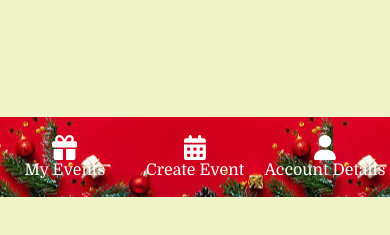
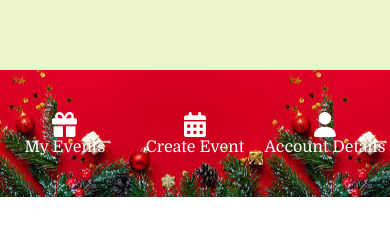
Before and after one commit to SuzBarnes/secret-santa, a React (Create React App) app: page /account-details in a window 390 px wide. Shown: the part 647-882 px from the top of the page. After the commit the page ends 844 px from the top, so only its background shows below. Built offline with nearby package versions, Linux system fonts and the light colour scheme; no server answers.

Commit message:
bottom navbar more responsive and app.js laid out using grid

```diff
--- a/src/components/App.js
+++ b/src/components/App.js
@@ -15,6 +15,7 @@ const App = () => {
     <div className="App">
       <NavBarTop />
       <NavBarBottom />
+      <div className="main">
         <Routes>
           <Route path="/" element={<MyEvents />} />
           <Route path="create-event" element={<CreateEvent />} />
@@ -24,6 +25,7 @@ const App = () => {
           <Route path="account-details" element={<AccountDetails />} />
         </Routes>
       </div>
+    </div>
   );
 };
 
--- a/src/components/NavBarBottom.js
+++ b/src/components/NavBarBottom.js
@@ -11,6 +11,7 @@ import {
 const NavBarBottom = () => {
   return (
     <div className="navbarbottom">
+      <div className="list-container">
         <ul className="navbarbottom-links">
           <li>
             <Link className="navbarbottom-link-item" to="/">
@@ -23,7 +24,10 @@ const NavBarBottom = () => {
           <li>
             <Link className="navbarbottom-link-item" to="create-event">
               <div>
-              <FontAwesomeIcon icon={faCalendarDays} className="font-awesome" />
+                <FontAwesomeIcon
+                  icon={faCalendarDays}
+                  className="font-awesome"
+                />
               </div>
               <div>Create Event</div>
             </Link>
@@ -38,6 +42,7 @@ const NavBarBottom = () => {
           </li>
         </ul>
       </div>
+    </div>
   );
 };
 export default NavBarBottom;
--- a/src/styles/accountdetails.scss
+++ b/src/styles/accountdetails.scss
@@ -5,6 +5,7 @@
   height: 100%;
   display: flex;
   flex-direction: column;
+  justify-content: center;
   .account-details-title {
     text-align: center;
     button {
--- a/src/styles/app.scss
+++ b/src/styles/app.scss
@@ -9,3 +9,26 @@
 .App {
   height: 100vh;
 }
+
+.App {
+  display: grid;
+  grid-template-rows: 15% auto 15%;
+  grid-template-areas:
+    "navbar-top"
+    "main"
+    "navbar-bottom";
+    padding: 0px;
+    margin: 0px;
+}
+
+NavBarTop {
+  grid-area: navbar-top;
+}
+
+NavBarBottom {
+  grid-area: navbar-bottom;
+}
+
+.main {
+  grid-area: main;
+}
--- a/src/styles/navbarbottom.scss
+++ b/src/styles/navbarbottom.scss
@@ -1,23 +1,28 @@
 .navbarbottom {
-  position: fixed;
-  bottom: 0;
-  width: 100%;
+  position: relative;
   background-image: url(../../public/images2.jpeg);
-  // background-size: 100% 100%;
   background-position: center;
-  // background-repeat: no-repeat;
-  // background-size: cover;
-  // height: 100vh;
-  // width: 100vw;
+  background-repeat: repeat;
   ul {
     list-style: none;
     display: flex;
     padding: 0px;
     justify-content: space-around;
+    margin: auto 0px;
     li {
       width: 33.33%;
     }
   }
+}
+
+.list-container {
+  text-align: center;
+  width: 100%;
+  margin: auto;
+  position: absolute;
+  top: 50%;
+  transform: translate(0, -50%);
+
 }
 
 .navbarbottom-link-item {
```
Lines whose indentation alone changed are shown as unchanged.
